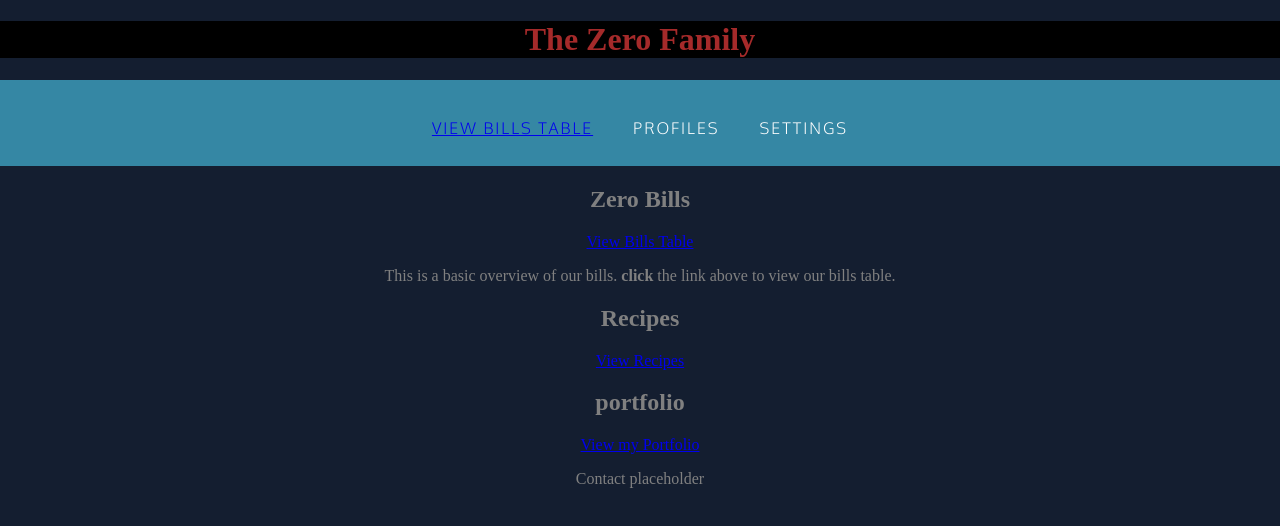
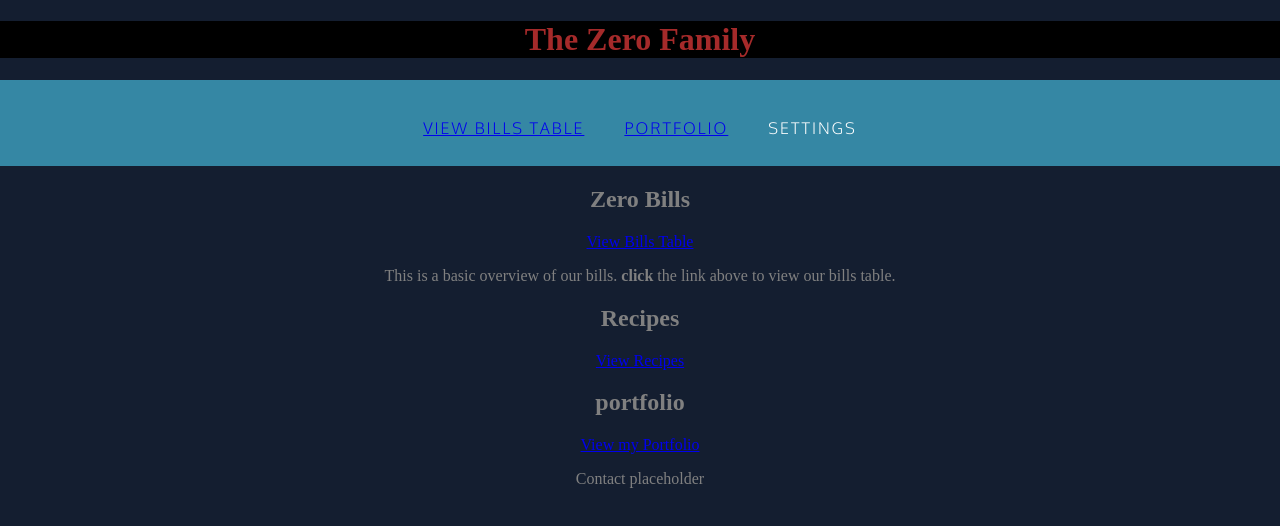
Before and after one commit to ZeronetActual/zeronet.github.io, a plain HTML site: page index.html in a window 1280 px wide. Drawn offline with Linux system fonts and the light colour scheme.

Commit message:
changes for html project

```diff
--- a/index.html
+++ b/index.html
@@ -12,7 +12,7 @@
 <nav>
   <ul class="navigation">
     <li class="active"><a href="./table.html">View Bills Table</a></li>
-    <li>Profiles</li>
+    <li><a href="./table.html">Portfolio</a></li>
     <li>Settings</li>
   </ul>
 </nav>
```
Also changed, not shown: portfolio.html (+1 -1 lines).
